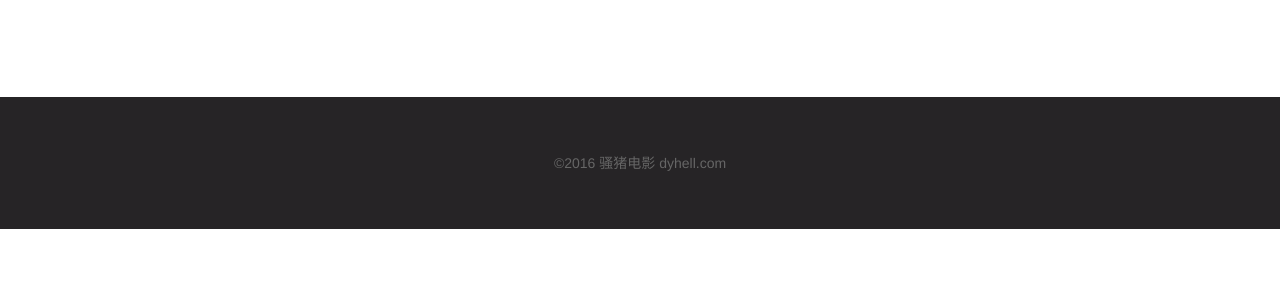
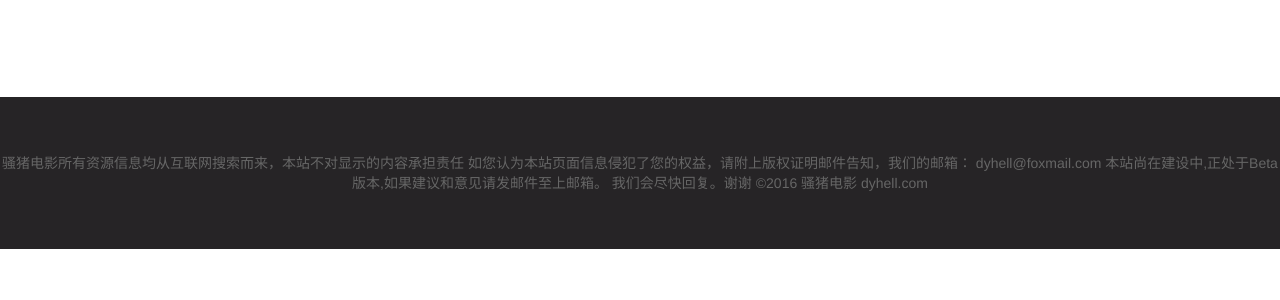
Before and after one commit to Lok-tar-ogar/ThunderMovie, a Django app: template core/templates/about.html in a window 1280 px wide. Shown: the part 81-381 px from the top of the page. Run offline with Django 3.2, Linux system fonts and the light colour scheme; the template is opened without the code that fills it, so the values that code supplies are empty; some libraries are stand-ins or nearby versions.

Commit message:
是是是

```diff
--- a/core/templates/master.html
+++ b/core/templates/master.html
@@ -124,6 +124,10 @@ var _hmt = _hmt || [];
 {% endblock %}
 <div class="footer" style="visibility: visible;">
     <p>
+骚猪电影所有资源信息均从互联网搜索而来，本站不对显示的内容承担责任
+如您认为本站页面信息侵犯了您的权益，请附上版权证明邮件告知，我们的邮箱：
+        dyhell@foxmail.com
+        本站尚在建设中,正处于Beta版本,如果建议和意见请发邮件至上邮箱。 我们会尽快回复。谢谢
         &copy;2016
         骚猪电影 dyhell.com
     </p>
```
